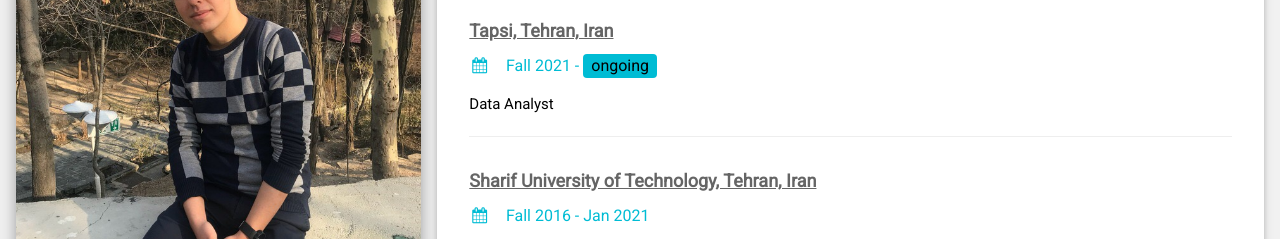
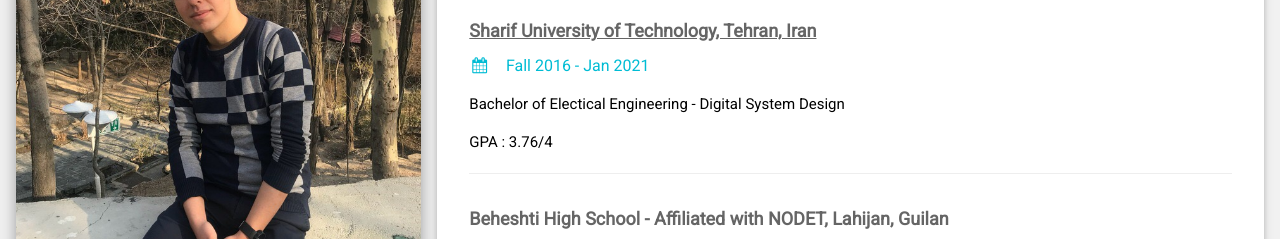
Before and after one commit to rezaneo7/rezaneo7.github.io, a plain HTML site: page index.html in a window 1280 px wide. Shown: the part 106-345 px from the top of the page. Drawn offline with nearby package versions, Linux system fonts and the light colour scheme.

Commit message:
Remove Tapsi

```diff
--- a/index.html
+++ b/index.html
@@ -129,13 +129,7 @@
    <div class="w3-container w3-card w3-white">
     <h2 class="w3-text-grey w3-padding-16"><i class="fa fa-certificate fa-fw w3-margin-right w3-xxlarge w3-text-cyan"></i>Education & Work</h2>
 
-    <div class="w3-container">
-        <a href="https://tapsi.ir/"><h5 class="w3-opacity"><b>Tapsi, Tehran, Iran</b></h5></a>
-        <h6 class="w3-text-cyan"><i class="fa fa-calendar fa-fw w3-margin-right"></i>Fall 2021 - <span class="w3-tag w3-cyan w3-round">ongoing</span></h6>
-        <p>Data Analyst</p>
 
-        <hr>
-    </div>
 
     <div class="w3-container">
      <a href="http://ee.sharif.edu/~web/en/"><h5 class="w3-opacity"><b>Sharif University of Technology, Tehran, Iran</b></h5></a>
```
